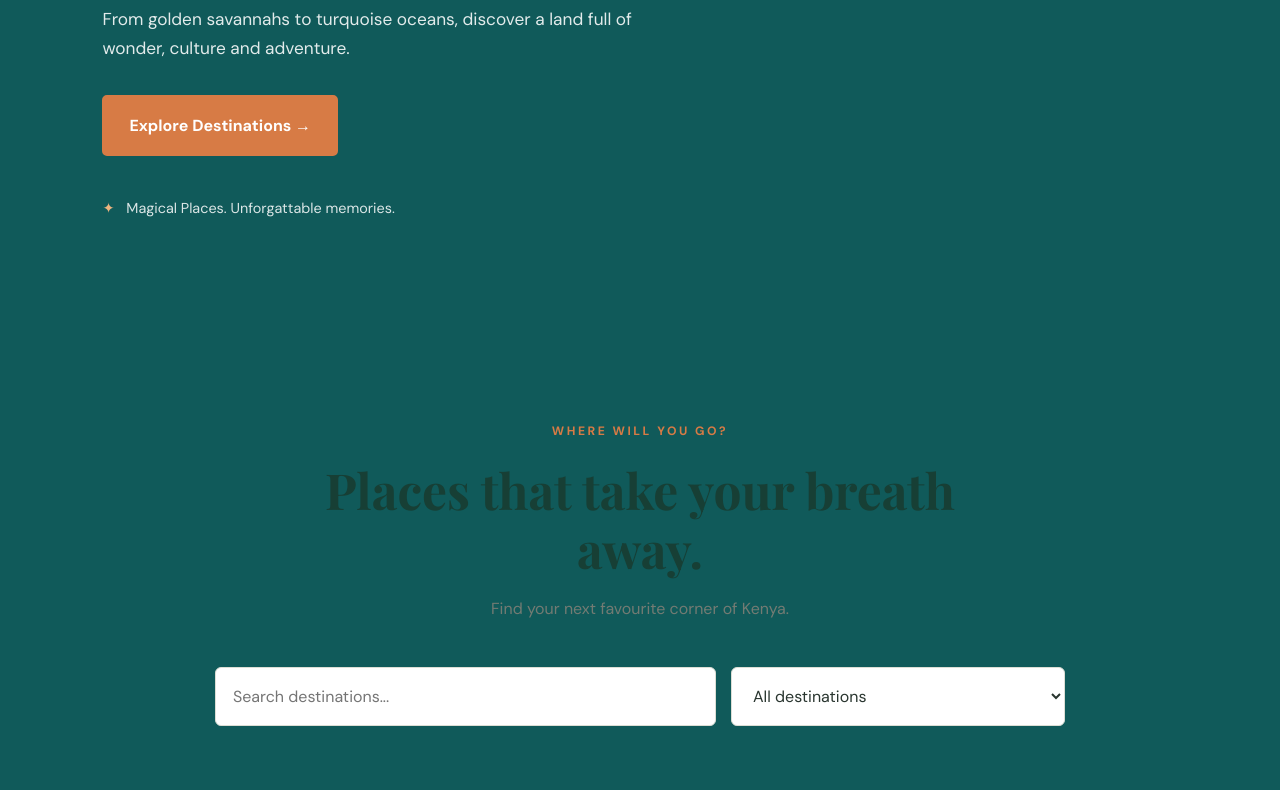
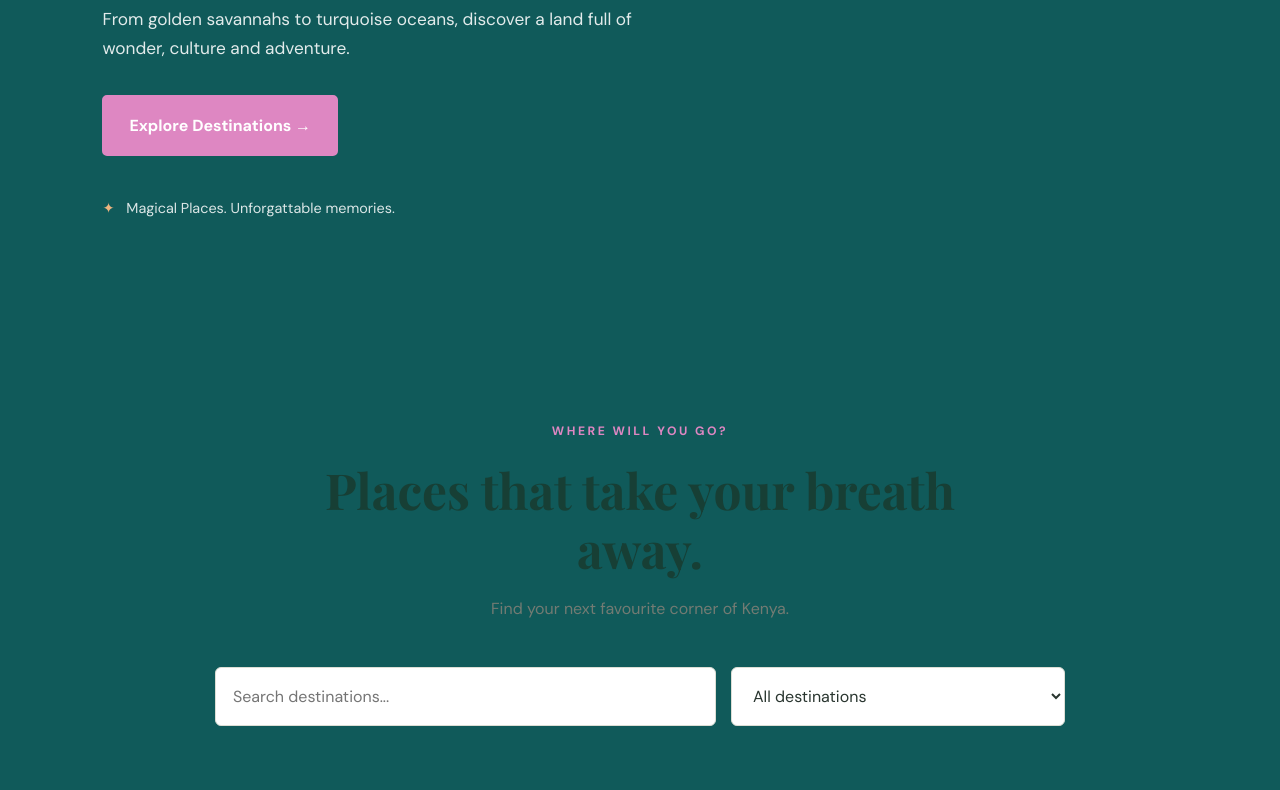
Before and after one commit to Eva-Hawa/Explore-Kenya, a plain HTML site: page index.html in a window 1280 px wide. Shown: the part 455-1245 px from the top of the page. Drawn offline with nearby package versions, Linux system fonts and the light colour scheme.

Commit message:
color changes

```diff
--- a/style.css
+++ b/style.css
@@ -7,7 +7,7 @@
     --sage: #dce6d8;
     --cream: #105a5a;
     --sand: #e8d9bf;
-    --orange: #d77b45;
+    --orange: #de87c2;
     --text:#29352f;
     --muted:#737b73;
     --white: #ffffff;
```
